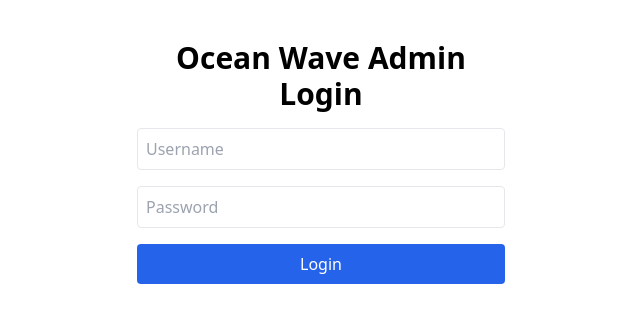
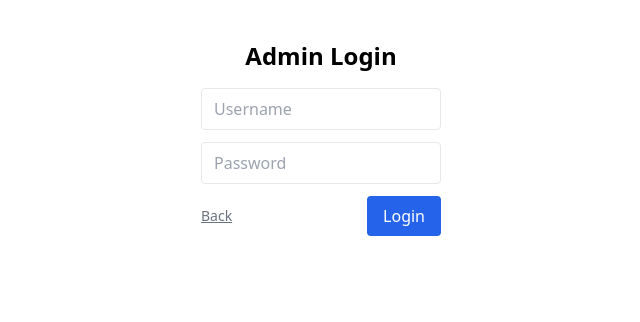
Before and after one commit to davidmodfyi/feather-storefront-client, a React (Vite) app: page / in a window 1280 px wide. Shown: the top 322 px of the page, without its empty margins (319-959 px from the left). Built offline with nearby package versions, Linux system fonts and the light colour scheme.

Commit message:
Add files via upload

```diff
--- a/src/App.jsx
+++ b/src/App.jsx
@@ -5,56 +5,47 @@ import Backoffice from './Backoffice';
 function App() {
   const [mode, setMode] = useState(null);
   const [loggedIn, setLoggedIn] = useState(false);
-  const [username, setUsername] = useState('');
-  const [password, setPassword] = useState('');
-  const [error, setError] = useState('');
 
-  const login = () => {
-    fetch('https://api.featherstorefront.com/login', {
-      method: 'POST',
-      credentials: 'include',
-      headers: { 'Content-Type': 'application/json' },
-      body: JSON.stringify({ username, password })
-    })
-      .then(res => {
-        if (!res.ok) throw new Error('Unauthorized');
-        return res.json();
-      })
-      .then(() => setLoggedIn(true))
-      .catch(() => setError('Invalid username or password'));
-  };
-
-  const logout = () => {
+  const handleLogout = () => {
     fetch('https://api.featherstorefront.com/logout', {
       method: 'POST',
       credentials: 'include'
-    }).then(() => {
+    }).finally(() => {
       setLoggedIn(false);
-      setUsername('');
-      setPassword('');
-      setMode(null);
     });
   };
 
   if (!loggedIn) {
     return (
-      <div className="p-10 space-y-4 max-w-md mx-auto">
-        <h1 className="text-3xl font-bold text-center">Ocean Wave Admin Login</h1>
-        {error && <p className="text-red-600">{error}</p>}
-        <input
-          className="w-full p-2 border rounded"
-          placeholder="Username"
-          value={username}
-          onChange={e => setUsername(e.target.value)}
-        />
-        <input
-          className="w-full p-2 border rounded"
-          placeholder="Password"
-          type="password"
-          value={password}
-          onChange={e => setPassword(e.target.value)}
-        />
-        <button onClick={login} className="w-full bg-blue-600 text-white py-2 rounded">Login</button>
+      <div className="p-10 space-y-4 text-center max-w-xs mx-auto">
+        <h2 className="text-2xl font-bold mb-4">Admin Login</h2>
+        <form
+          onSubmit={e => {
+            e.preventDefault();
+            const form = e.target;
+            const username = form.username.value;
+            const password = form.password.value;
+
+            fetch('https://api.featherstorefront.com/login', {
+              method: 'POST',
+              headers: { 'Content-Type': 'application/json' },
+              credentials: 'include',
+              body: JSON.stringify({ username, password })
+            })
+              .then(res => {
+                if (res.ok) setLoggedIn(true);
+                else alert('Login failed');
+              });
+          }}
+          className="space-y-3"
+        >
+          <input type="text" name="username" placeholder="Username" className="w-full border px-3 py-2 rounded" required />
+          <input type="password" name="password" placeholder="Password" className="w-full border px-3 py-2 rounded" required />
+          <div className="flex justify-between">
+            <button type="button" onClick={() => setMode(null)} className="text-sm text-gray-500 underline">Back</button>
+            <button type="submit" className="bg-blue-600 text-white py-2 px-4 rounded">Login</button>
+          </div>
+        </form>
       </div>
     );
   }
@@ -68,12 +59,13 @@ function App() {
           <button onClick={() => setMode('storefront')} className="px-4 py-2 bg-blue-500 text-white rounded">Storefront</button>
           <button onClick={() => setMode('backoffice')} className="px-4 py-2 bg-gray-700 text-white rounded">Backoffice</button>
         </div>
-        <button onClick={logout} className="mt-6 px-4 py-2 bg-red-600 text-white rounded">Logout</button>
       </div>
     );
   }
 
-  return mode === 'storefront' ? <Storefront /> : <Backoffice />;
+  return mode === 'storefront'
+    ? <Storefront onLogout={handleLogout} />
+    : <Backoffice onLogout={handleLogout} />;
 }
 
 export default App;
```
